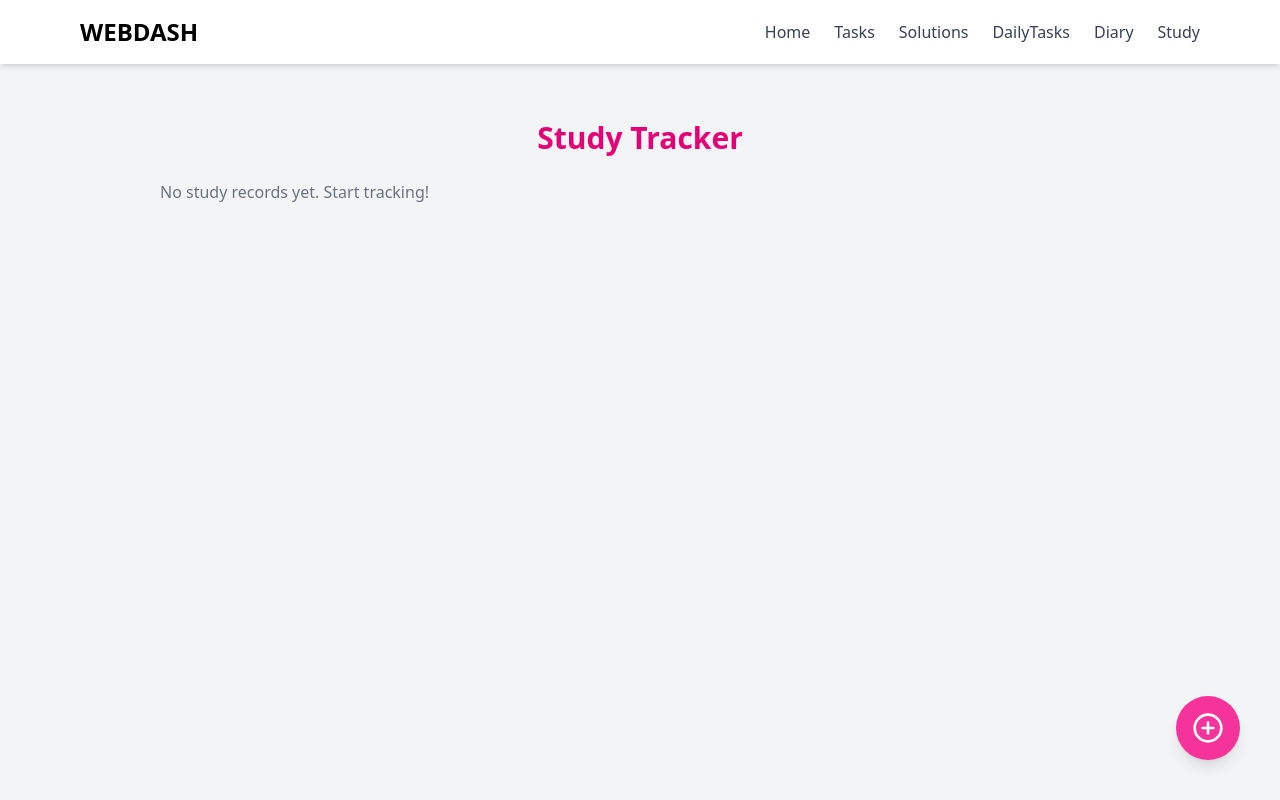
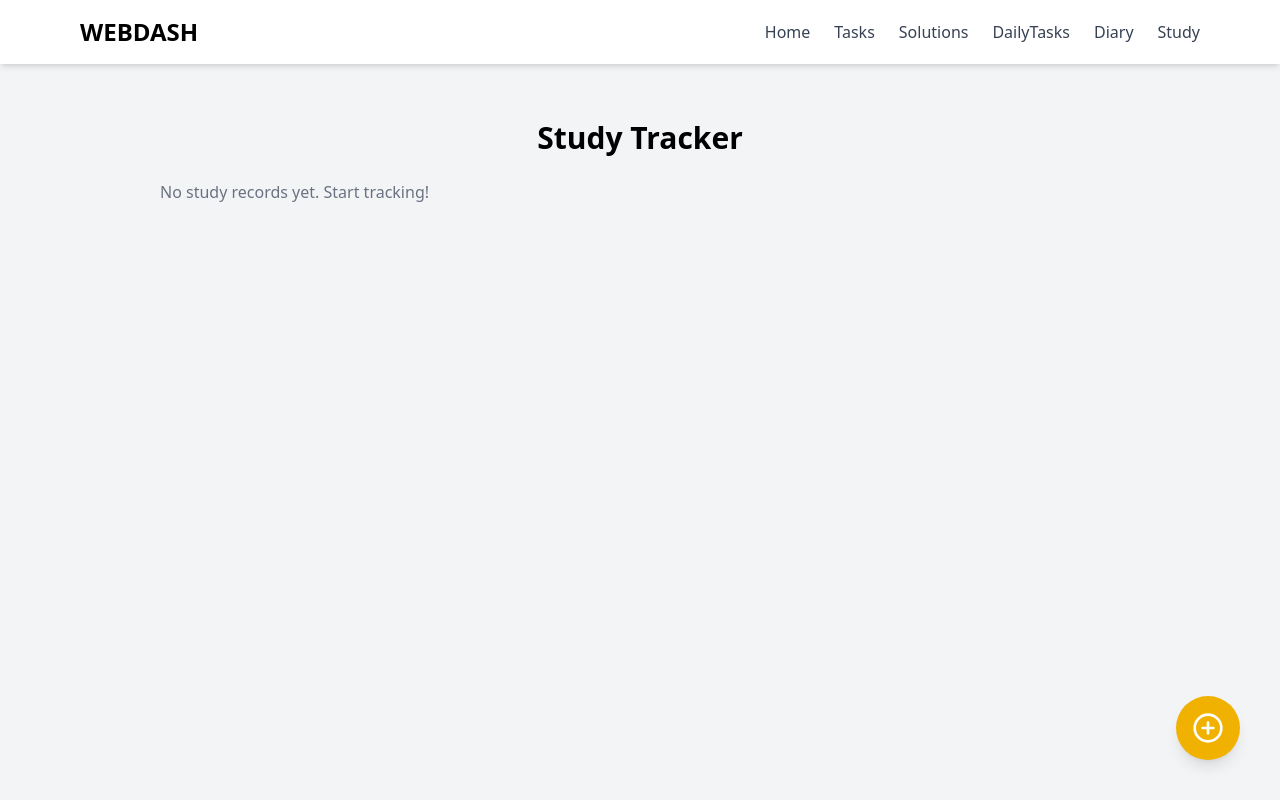
Before and after one commit to sarthak12005/DASH, a React (Vite) app in the folder WEBDASHSITE/: page /study in a window 1280 px wide. Built offline with nearby package versions, Linux system fonts and the light colour scheme.

Commit message:
Updated Study page

```diff
--- a/WEBDASHSITE/src/pages/Study.jsx
+++ b/WEBDASHSITE/src/pages/Study.jsx
@@ -44,7 +44,7 @@ const Study = () => {
     <div className="min-h-screen  flex flex-col bg-gray-100">
       <Navbar />
       <div className="flex-grow flex flex-col items-center py-10 mt-20">
-        <h2 className="text-3xl font-bold mb-6 text-pink-600">Study Tracker</h2>
+        <h2 className="text-3xl font-bold mb-6 text-black">Study Tracker</h2>
         <div className="w-3/4 grid grid-cols-1 md:grid-cols-2 lg:grid-cols-3 gap-6">
           <AnimatePresence>
             {entries.length > 0 ? (
@@ -77,7 +77,7 @@ const Study = () => {
 
         <button
           onClick={() => setShowModal(true)}
-          className="fixed bottom-10 right-10 bg-pink-500 text-white p-4 rounded-full shadow-lg hover:bg-pink-600 transition-all"
+          className="fixed bottom-10 right-10 bg-yellow-500 text-white p-4 rounded-full shadow-lg hover:bg-pink-600 transition-all"
         >
           <PlusCircle size={32} />
         </button>
@@ -98,7 +98,7 @@ const Study = () => {
             <input type="time" value={newEntry.startTime} onChange={(e) => setNewEntry({ ...newEntry, startTime: e.target.value })} className="w-full px-4 py-2 border rounded-md mb-2" />
             <input type="time" value={newEntry.endTime} onChange={(e) => setNewEntry({ ...newEntry, endTime: e.target.value })} className="w-full px-4 py-2 border rounded-md mb-2" />
             <div className="flex space-x-4 mt-4">
-              <button onClick={addEntry} className="bg-pink-500 text-white px-4 py-2 rounded-md hover:bg-pink-600 transition-all">Add Entry</button>
+              <button onClick={addEntry} className="bg-yellow-500 text-white px-4 py-2 rounded-md hover:bg-pink-600 transition-all">Add Entry</button>
               <button onClick={() => setShowModal(false)} className="bg-gray-400 text-white px-4 py-2 rounded-md hover:bg-gray-500 transition-all">Cancel</button>
             </div>
           </motion.div>
```
